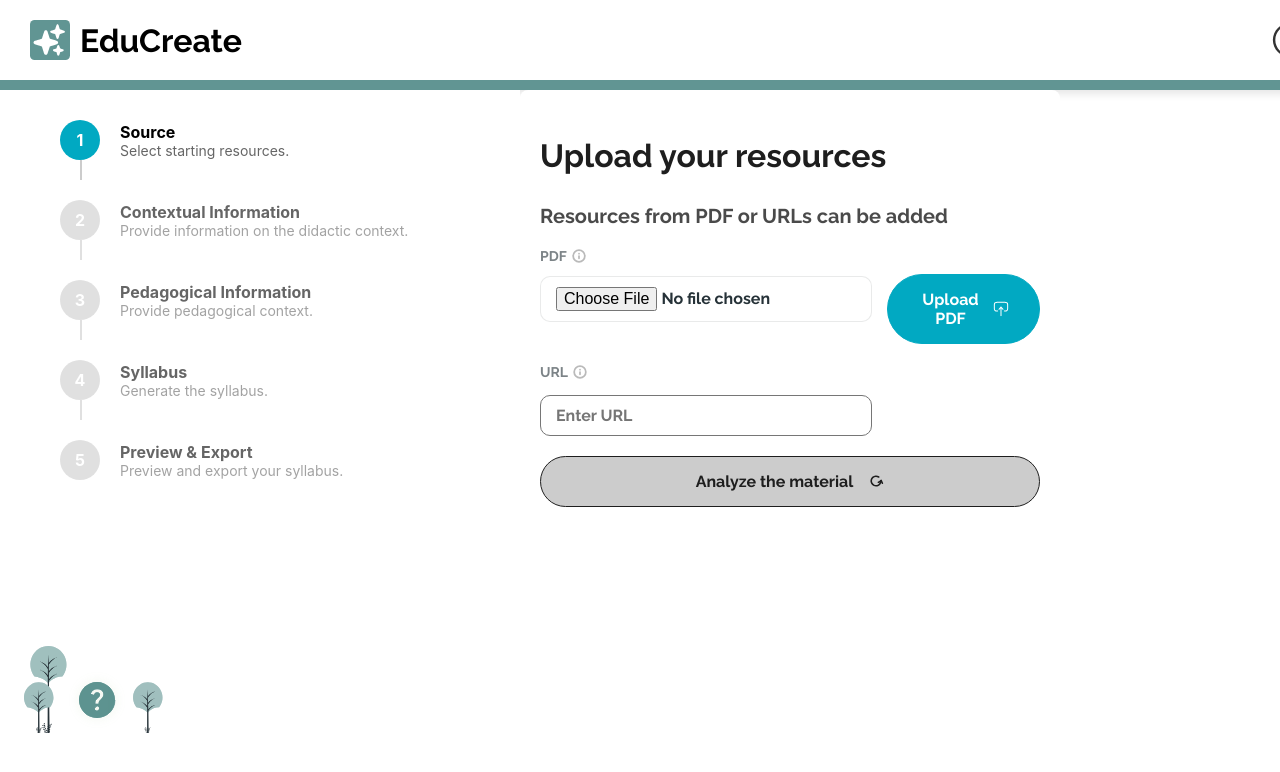
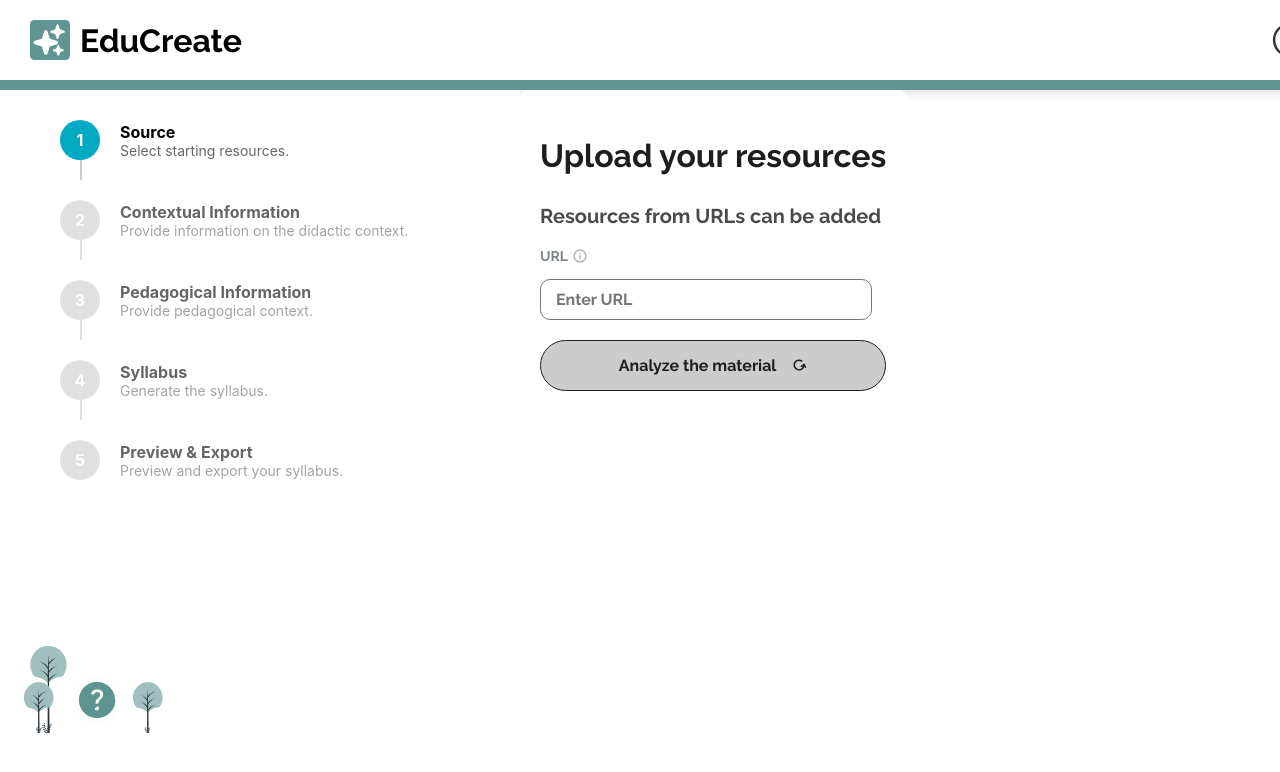
Before and after one commit to antbucc/EduCreate, a React (Create React App) app in the folder frontend/: page / in a window 1280 px wide. Shown: the top 772 px of the page. Built offline with nearby package versions, Linux system fonts and the light colour scheme.

Commit message:
disabled pdf upload

```diff
--- a/frontend/src/components/UploadFrame.tsx
+++ b/frontend/src/components/UploadFrame.tsx
@@ -1,6 +1,5 @@
 import React, { useState, useEffect } from 'react';
 import infoImage from '../assets/lucide_info.svg';
-import uploadIconImage from '../assets/solar_download-outline.svg';
 import analyseIcon from '../assets/pepicons-pop_reload.svg';
 
 interface UploadFrameProps {
@@ -10,24 +9,17 @@ interface UploadFrameProps {
 }
 
 const UploadFrame: React.FC<UploadFrameProps> = ({ onComplete, pdfFile: initialPdfFile, url: initialUrl }) => {
-  const [pdfFile, setPdfFile] = useState<File | null>(initialPdfFile);
   const [url, setUrl] = useState<string>(initialUrl);
-  const [isPdfUploaded, setIsPdfUploaded] = useState<boolean>(false);
   const [isAnalyzable, setIsAnalyzable] = useState<boolean>(false);
-  const [isPopupVisible, setIsPopupVisible] = useState<boolean>(false);
   const [urlError, setUrlError] = useState<string>('');
   const [isLoading, setIsLoading] = useState<boolean>(false); // State for loading spinner
 
   useEffect(() => {
-    // Enable the "Analyze the material" button only if the PDF has been uploaded completely or a valid URL is entered
-    setIsAnalyzable(isPdfUploaded || Boolean(url && validateUrl(url)));
-  }, [isPdfUploaded, url]);
+    setIsAnalyzable(Boolean(url && validateUrl(url)));
+  }, [url]);
 
-  //const isProduction = process.env.NODE_ENV === 'production';
-//  const baseURL = isProduction ? 'https://backend-production-60c1.up.railway.app' : 'http://localhost:5002';
+  const baseURL = "https://backend-production-60c1.up.railway.app";
 
-   const baseURL = "https://backend-production-60c1.up.railway.app";
-   console.log("URL BACKEND: "+baseURL);
   const validateUrl = (url: string) => {
     const urlPattern = new RegExp(
       '^(https?:\\/\\/)' +
@@ -42,13 +34,6 @@ const UploadFrame: React.FC<UploadFrameProps> = ({ onComplete, pdfFile: initialP
     return !!urlPattern.test(url);
   };
 
-  const handlePDFChange = (event: React.ChangeEvent<HTMLInputElement>) => {
-    if (event.target.files && event.target.files[0]) {
-      setPdfFile(event.target.files[0]);
-      setIsPdfUploaded(false); // Reset the upload status until the new file is uploaded
-    }
-  };
-
   const handleUrlChange = (event: React.ChangeEvent<HTMLInputElement>) => {
     const inputUrl = event.target.value;
     setUrl(inputUrl);
@@ -61,39 +46,8 @@ const UploadFrame: React.FC<UploadFrameProps> = ({ onComplete, pdfFile: initialP
         setUrlError('Invalid URL format');
         setIsAnalyzable(false);
       }
-    } else if (!isPdfUploaded) {
+    } else {
       setIsAnalyzable(false);
-    }
-  };
-
-  const handlePDFUpload = async () => {
-    if (!pdfFile) {
-      console.error('No PDF file selected.');
-      return;
-    }
-
-    try {
-      const formData = new FormData();
-      formData.append('file', pdfFile);
-
-      const uploadResponse = await fetch(`${baseURL}/upload-pdf`, {
-        method: 'POST',
-        body: formData,
-      });
-
-      if (uploadResponse.ok) {
-        const uploadResult = await uploadResponse.json();
-        console.log("Upload Result: "+uploadResult);
-        setIsPdfUploaded(true);
-        setIsPopupVisible(true);
-        setTimeout(() => setIsPopupVisible(false), 3000); // Show popup for 3 seconds
-      } else {
-        console.error('PDF upload failed:', uploadResponse.statusText);
-        setIsPdfUploaded(false);
-      }
-    } catch (error) {
-      console.error('Error uploading PDF:', error);
-      setIsPdfUploaded(false);
     }
   };
 
@@ -103,18 +57,9 @@ const UploadFrame: React.FC<UploadFrameProps> = ({ onComplete, pdfFile: initialP
     setIsLoading(true); // Start the loading spinner
 
     try {
-      let materialUrl = '';
+      const bodyString = JSON.stringify({ material: url });
+      const analyzeUrl = `${baseURL}/analyze-material`;
 
-      if (isPdfUploaded && pdfFile) {
-        materialUrl = `${baseURL}/local-pdfs/${pdfFile.name}`;
-      } else if (url && validateUrl(url)) {
-        materialUrl = url;
-      }
-
-      const bodyString = JSON.stringify({ material: materialUrl });
-      const analyzeUrl = `${baseURL}/analyze-material`;
-      console.log("URL DI ANALISI: "+analyzeUrl);
-      console.log("BODY: "+bodyString);
       const response = await fetch(analyzeUrl, {
         method: 'POST',
         headers: {
@@ -126,7 +71,7 @@ const UploadFrame: React.FC<UploadFrameProps> = ({ onComplete, pdfFile: initialP
       if (response.ok) {
         const result = await response.json();
         const topics = result.MainTopics.map((topicObj: { Topic: string }) => topicObj.Topic);
-        onComplete(result,topics, pdfFile, url);
+        onComplete(result, topics, null, url);
       } else {
         console.error('Material analysis failed:', response.statusText);
       }
@@ -140,28 +85,10 @@ const UploadFrame: React.FC<UploadFrameProps> = ({ onComplete, pdfFile: initialP
   return (
     <div style={uploadFrameStyle}>
       <h2 style={headerStyle}>Upload your resources</h2>
-      <p style={descriptionStyle}>Resources from PDF or URLs can be added</p>
+      <p style={descriptionStyle}>Resources from URLs can be added</p>
 
       <div style={uploadSectionStyle}>
-        <div style={inputContainerStyle}>
-          <div style={labelContainerStyle}>
-            <label style={labelStyle}>PDF</label>
-            <img src={infoImage} alt="Info" style={infoIconImageStyle} />
-          </div>
-          <div style={uploadButtonContainerStyle}>
-            <input
-              type="file"
-              accept="application/pdf"
-              onChange={handlePDFChange}
-              style={inputStyle}
-            />
-            <button style={uploadButtonStyle} onClick={handlePDFUpload} disabled={!pdfFile}>
-              Upload PDF
-              <img src={uploadIconImage} alt="Upload Icon" style={iconImageStyle} />
-            </button>
-          </div>
-        </div>
-
+        {/* Hide PDF upload functionality */}
         <div style={urlInputContainerStyle}>
           <div style={labelContainerStyle}>
             <label style={labelStyle}>URL</label>
@@ -197,12 +124,6 @@ const UploadFrame: React.FC<UploadFrameProps> = ({ onComplete, pdfFile: initialP
           <img src={analyseIcon} alt="Analyse Icon" style={iconImageStyle} />
         )}
       </button>
-
-      {isPopupVisible && (
-        <div style={popupStyle}>
-          PDF uploaded successfully!
-        </div>
-      )}
     </div>
   );
 };
@@ -239,12 +160,6 @@ const uploadSectionStyle: React.CSSProperties = {
   display: 'flex',
   flexDirection: 'column',
   gap: '20px',
-};
-
-const inputContainerStyle: React.CSSProperties = {
-  display: 'flex',
-  flexDirection: 'column',
-  gap: '10px',
 };
 
 const urlInputContainerStyle: React.CSSProperties = {
@@ -291,28 +206,6 @@ const inputStyle: React.CSSProperties = {
   marginBottom: '20px',
 };
 
-const uploadButtonContainerStyle: React.CSSProperties = {
-  display: 'flex',
-  alignItems: 'center',
-  gap: '15px',
-};
-
-const uploadButtonStyle: React.CSSProperties = {
-  display: 'flex',
-  padding: '15px 30px',
-  justifyContent: 'center',
-  alignItems: 'center',
-  gap: '10px',
-  borderRadius: '60px',
-  border: '1px solid #01A9C2',
-  backgroundColor: '#01A9C2',
-  color: '#FFFFFF',
-  fontSize: '16px',
-  fontWeight: 600,
-  fontFamily: 'Raleway, sans-serif',
-  cursor: 'pointer',
-};
-
 const analyseButtonStyle: React.CSSProperties = {
   display: 'flex',
   padding: '15px 30px',
@@ -335,17 +228,6 @@ const iconImageStyle: React.CSSProperties = {
   height: '16px',
 };
 
-const popupStyle: React.CSSProperties = {
-  position: 'fixed',
-  bottom: '20px',
-  right: '20px',
-  backgroundColor: '#01A9C2',
-  color: '#FFFFFF',
-  padding: '10px 20px',
-  borderRadius: '5px',
-  boxShadow: '0px 4px 6px rgba(0, 0, 0, 0.1)',
-};
-
 const errorStyle: React.CSSProperties = {
   color: 'red',
   fontSize: '12px',
```
